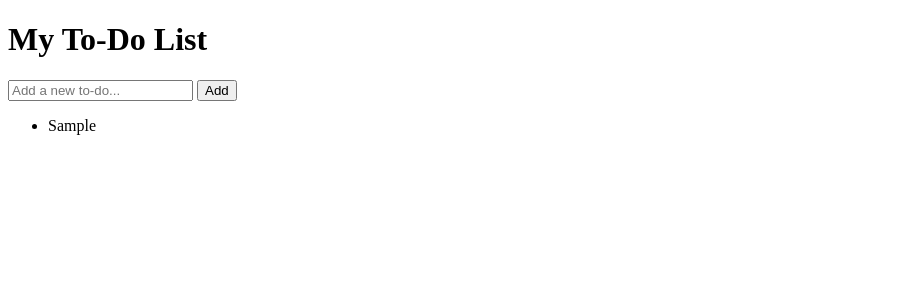
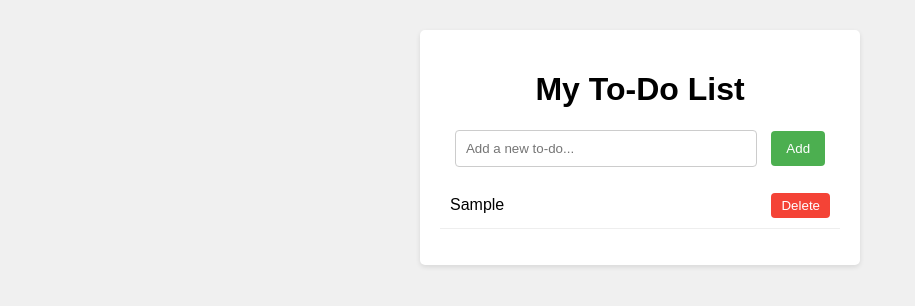
Before and after one commit to crackerdelicious/todo-app, a plain HTML site: page index.html in a window 1280 px wide. Both pictures are taken after typing "Sample" into the empty fields and a click on the button "Add". Shown: the whole page, without its empty margins (0-915 px from the left). Drawn offline with Linux system fonts and the light colour scheme.

Commit message:
Chapter 2: Completing and Deleting To-Dos (and Basic Styling)

```diff
--- a/index.html
+++ b/index.html
@@ -7,15 +7,12 @@
     <link rel="stylesheet" href="style.css">
 </head>
 <body>
-
-    <h1>My To-Do List</h1>
-
     <div id="todo-container">
+        <h1>My To-Do List</h1>
         <input type="text" id="new-todo-input" placeholder="Add a new to-do...">
         <button id="add-todo-button">Add</button>
         <ul id="todo-list"></ul>
     </div>
-
     <script src="script.js"></script>
 
 </body>
--- a/script.js
+++ b/script.js
@@ -17,10 +17,35 @@ function addTodo() {
     const newTodoItem = document.createElement("li");
     newTodoItem.textContent = todoText; // Set the text content of the li
 
+    // Create a delete button
+    const deleteButton = document.createElement('button');
+    deleteButton.textContent = 'Delete';
+    // Add event listener in delete button
+    deleteButton.addEventListener('click', deleteTodo);
+
+    // Add the delete button to the li
+    newTodoItem.appendChild(deleteButton);
+
+    // Add event listener for toggle complete in the newTodoItem
+    newTodoItem.addEventListener('click', toggelComplete);
+
     // Add the new li element to the ul
     todoList.appendChild(newTodoItem);
     // Clear the input field
     newTodoInput.value = "";
+}
+
+// Function to delete a to-do item
+function deleteTodo() {
+    // 'this' refers to the element that was clicked (the button)
+    // parentElement refers to the parent of the button (the li)
+    this.parentElement.remove();
+}
+
+// Function to toggle the 'completed' class on a to-do item
+function toggelComplete() {
+    // 'this' refers to the element that was clicked (the li)
+    this.classList.toggle('completed');
 }
 
 // Add an event listener to the button to call the addTodo function when clicked
--- a/style.css
+++ b/style.css
@@ -0,0 +1,68 @@
+/* style.css */
+
+body {
+    font-family: sans-serif;
+    background-color: #f0f0f0;
+}
+
+#todo-container {
+    width: 400px;
+    margin: 30px auto;
+    background-color: #fff;
+    padding: 20px;
+    border-radius: 5px;
+    box-shadow: 0 2px 5px rgba(0, 0, 0, 0.1);
+    text-align: center;
+}
+
+#new-todo-input {
+    width: 70%;
+    padding: 10px;
+    margin-right: 10px;
+    border: 1px solid #ccc;
+    border-radius: 4px;
+}
+
+#add-todo-button {
+    padding: 10px 15px;
+    background-color: #4CAF50; /* Green */
+    color: white;
+    border: none;
+    border-radius: 4px;
+    cursor: pointer;
+}
+
+#add-todo-button:hover {
+    background-color: #3e8e41;
+}
+
+#todo-list {
+    list-style: none; /* Remove bullet points */
+    padding: 0;
+}
+
+#todo-list li {
+    padding: 10px;
+    border-bottom: 1px solid #eee;
+    display: flex; /* Use flexbox for layout */
+    justify-content: space-between; /* Space out content */
+    align-items: center; /* Vertically center content */
+}
+
+#todo-list li.completed {
+    text-decoration: line-through;
+    color: #999;
+}
+
+#todo-list li button {
+    background-color: #f44336; /* Red */
+    color: white;
+    border: none;
+    padding: 5px 10px;
+    border-radius: 4px;
+    cursor: pointer;
+    margin-left: 5px; /* Add some space between text and button */
+}
+#todo-list li button:hover {
+     background-color: #da190b;
+}
```
